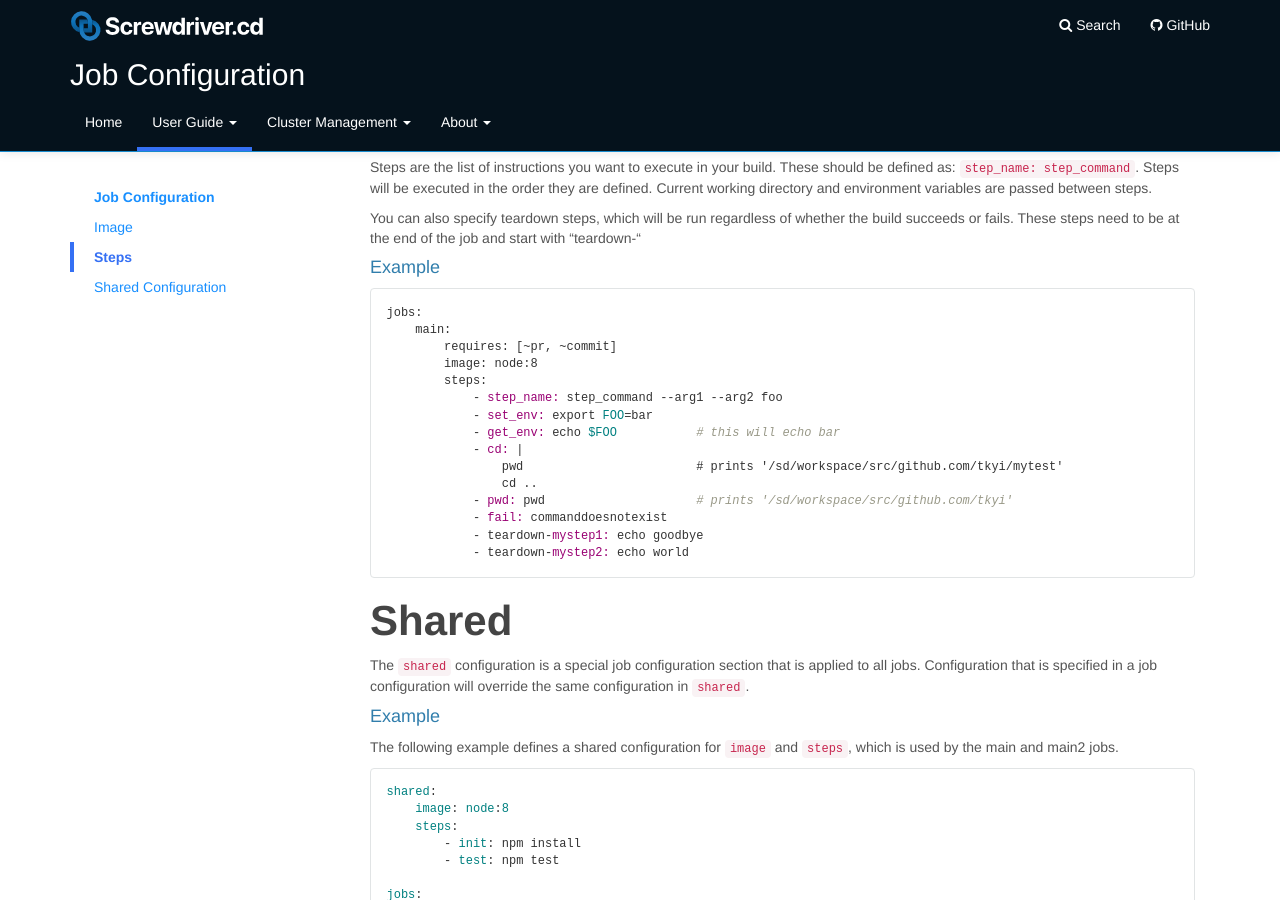
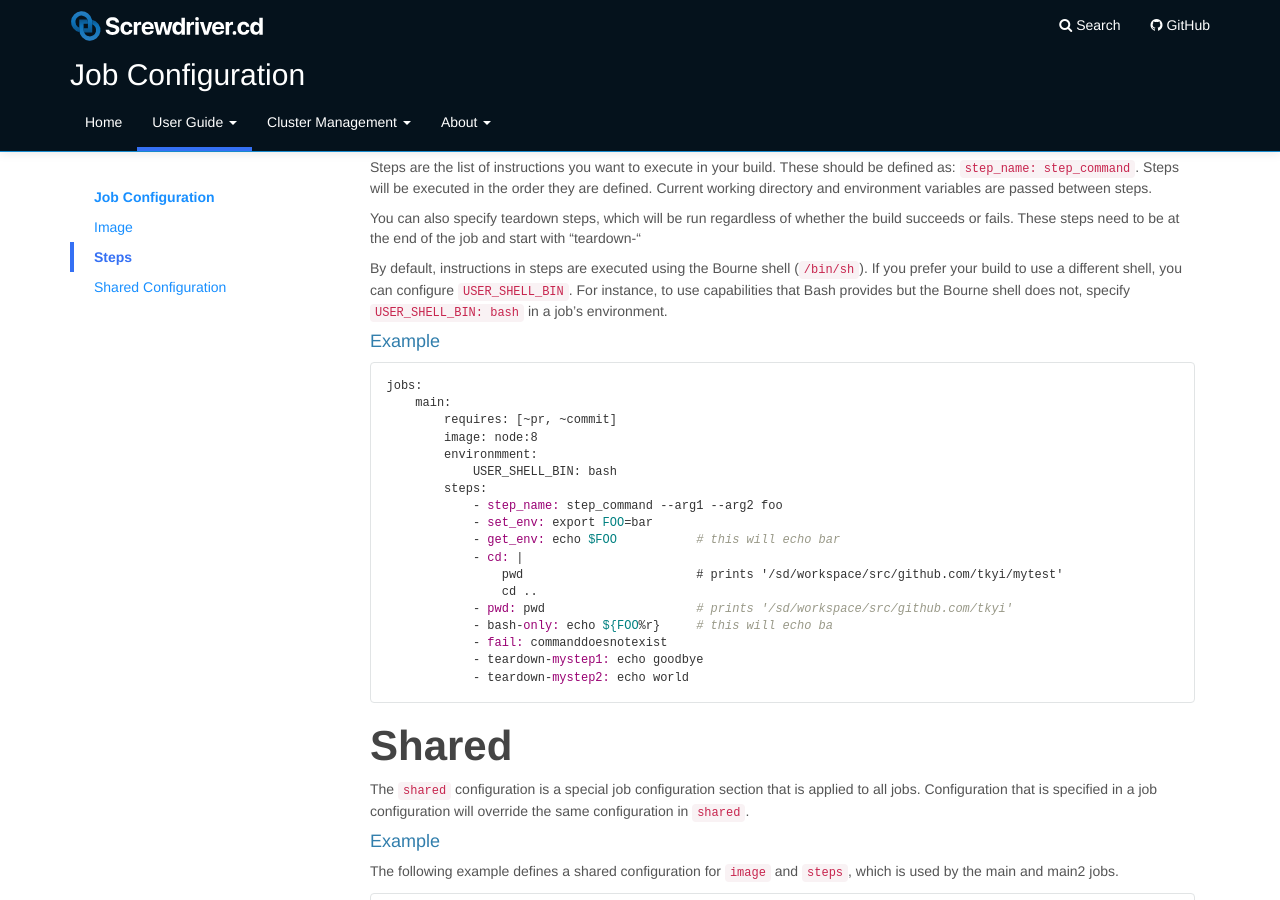
Before and after one commit to screwdriver-cd/guide, a Jekyll site: the page built from docs/user-guide/configuration/jobconfiguration.md, in a window 1280 px wide and 900 px high, scrolled down 740 px. Built offline with Jekyll 4.4.1, drawn with Linux system fonts in a browser that asks for light colours.

Commit message:
add more information about USER_SHELL_BIN (#238)
* add more information about USER_SHELL_BIN

If I just wanted to know (like I did yesterday) which shell is used to
run step commands, I wouldn't think to check under environment
variables, although it's useful information there too.

* Update jobconfiguration.md

````diff
--- a/docs/user-guide/configuration/jobconfiguration.md
+++ b/docs/user-guide/configuration/jobconfiguration.md
@@ -49,12 +49,16 @@ Steps are the list of instructions you want to execute in your build. These shou
 
 You can also specify teardown steps, which will be run regardless of whether the build succeeds or fails. These steps need to be at the end of the job and start with "teardown-"
 
+By default, instructions in steps are executed using the Bourne shell (`/bin/sh`). If you prefer your build to use a different shell, you can configure `USER_SHELL_BIN`. For instance, to use capabilities that Bash provides but the Bourne shell does not, specify `USER_SHELL_BIN: bash` in a job's environment.
+
 #### Example
 ```
 jobs:
     main:
         requires: [~pr, ~commit]
         image: node:8
+        environmment:
+            USER_SHELL_BIN: bash
         steps:
             - step_name: step_command --arg1 --arg2 foo
             - set_env: export FOO=bar
@@ -63,6 +67,7 @@ jobs:
                 pwd                        # prints '/sd/workspace/src/github.com/tkyi/mytest'
                 cd ..
             - pwd: pwd                     # prints '/sd/workspace/src/github.com/tkyi'
+            - bash-only: echo ${FOO%r}     # this will echo ba
             - fail: commanddoesnotexist
             - teardown-mystep1: echo goodbye
             - teardown-mystep2: echo world
````
Also changed, not shown: docs/user-guide/FAQ.md (+7 -0 lines).
